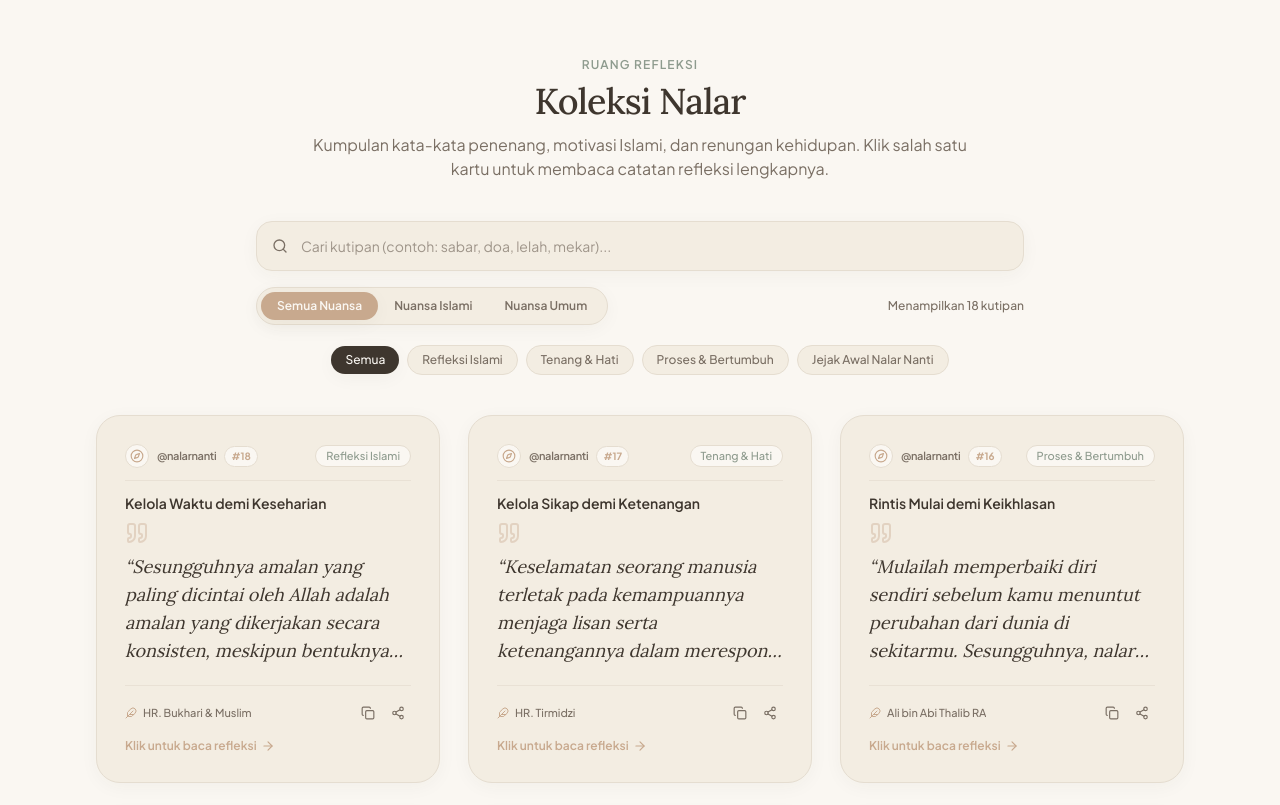
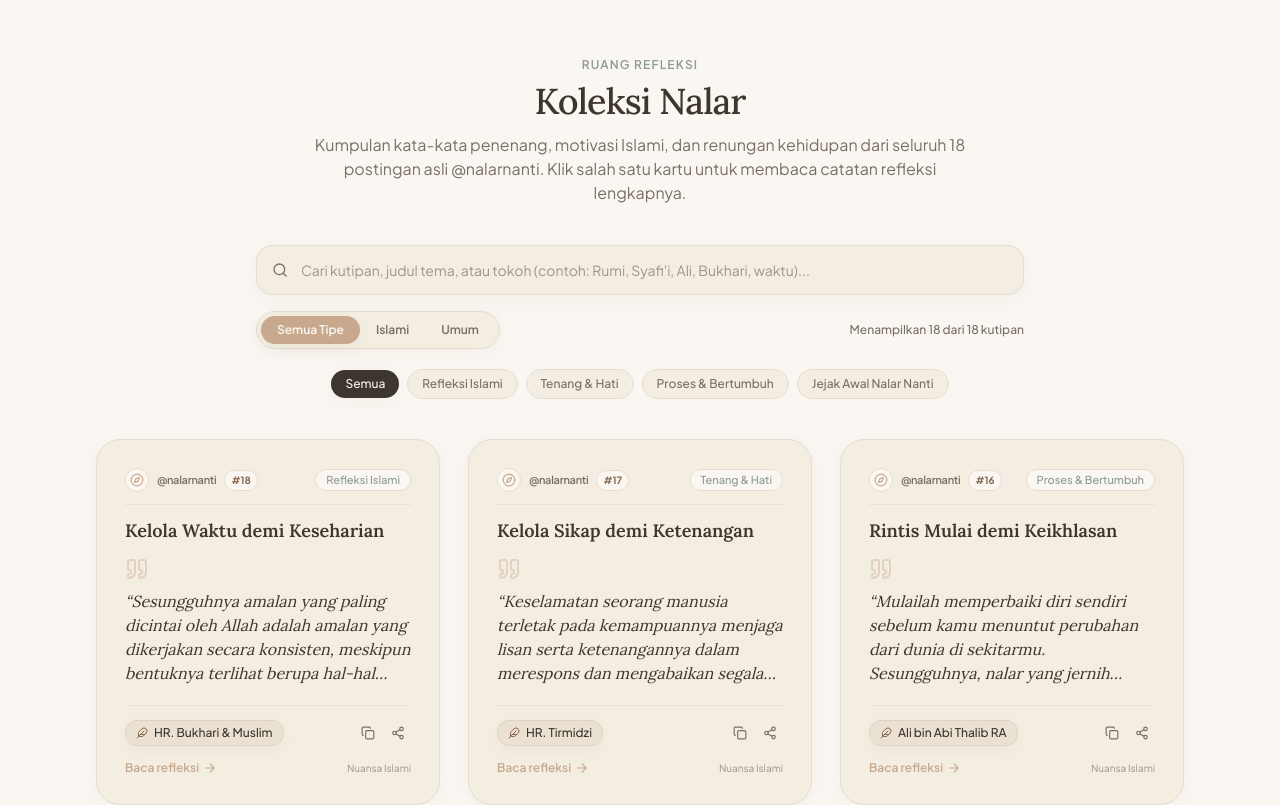
Before and after one commit to amascar23/nalar-nanti-web, a Next.js app: page / in a window 1280 px wide. Shown: the part 2400-3205 px from the top of the page. Built offline with nearby package versions, Linux system fonts and the light colour scheme.

Commit message:
feat(collection): sesuaikan Koleksi Nalar dengan kartu estetik @nalarnanti, filter tipe, dan pencarian cerdas

```diff
--- a/src/components/QuoteSection.tsx
+++ b/src/components/QuoteSection.tsx
@@ -23,6 +23,7 @@ export default function QuoteSection() {
   const [copiedId, setCopiedId] = useState<string | null>(null);
   const [isModalCopied, setIsModalCopied] = useState<boolean>(false);
 
+  // Tab filter kategori sesuai data asli @nalarnanti
   const categories: ("Semua" | QuoteCategory)[] = [
     "Semua",
     "Refleksi Islami",
@@ -54,7 +55,7 @@ export default function QuoteSection() {
     return () => window.removeEventListener("keydown", handleKeyDown);
   }, []);
 
-  // Filter kutipan berdasarkan tipe, kategori, dan kata kunci pencarian
+  // Filter kutipan cerdas: berdasarkan tipe, kategori, dan kata kunci (isi, judul tema, atau tokoh/sumber)
   const filteredQuotes = QUOTES_DATA.filter((item) => {
     const matchType = selectedType === "Semua" || item.type === selectedType;
     const matchCat = selectedCategory === "Semua" || item.category === selectedCategory;
@@ -63,17 +64,17 @@ export default function QuoteSection() {
     const matchSearch =
       !query ||
       item.quote.toLowerCase().includes(query) ||
+      item.themeTitle.toLowerCase().includes(query) ||
+      item.source.toLowerCase().includes(query) ||
       item.reflection.toLowerCase().includes(query) ||
-      item.category.toLowerCase().includes(query) ||
-      item.themeTitle.toLowerCase().includes(query) ||
-      item.source.toLowerCase().includes(query);
+      item.category.toLowerCase().includes(query);
 
     return matchType && matchCat && matchSearch;
   });
 
   const handleCopy = (quote: QuoteItem, e?: React.MouseEvent) => {
     if (e) e.stopPropagation();
-    const textToCopy = `“${quote.quote}”\n— ${quote.source}\n\n${quote.reflection}\n\n— Nalar Nanti (@nalarnanti)`;
+    const textToCopy = `“${quote.quote}” — ${quote.source} (Nalar Nanti)\n\n${quote.reflection}\n\n— Nalar Nanti (@nalarnanti)`;
     navigator.clipboard.writeText(textToCopy);
     setCopiedId(quote.id);
     setTimeout(() => {
@@ -82,7 +83,7 @@ export default function QuoteSection() {
   };
 
   const handleCopyInModal = (quote: QuoteItem) => {
-    const textToCopy = `“${quote.quote}”\n— ${quote.source}\n\n${quote.reflection}\n\n— Nalar Nanti (@nalarnanti)`;
+    const textToCopy = `“${quote.quote}” — ${quote.source} (Nalar Nanti)\n\n${quote.reflection}\n\n— Nalar Nanti (@nalarnanti)`;
     navigator.clipboard.writeText(textToCopy);
     setIsModalCopied(true);
     setTimeout(() => {
@@ -95,9 +96,9 @@ export default function QuoteSection() {
     const text = encodeURIComponent(
       `🌿 *Nalar Nanti — ${quote.themeTitle}*\n\n` +
       `“${quote.quote}”\n` +
-      `— ${quote.source}\n\n` +
+      `— ${quote.source} (Nalar Nanti)\n\n` +
       `*Refleksi:* ${quote.reflection}\n\n` +
-      `— Baca selengkapnya di https://nalarnanti.com atau IG: @nalarnanti`
+      `— Ruang Singgah untuk Menata Nalar & Merakit Asa\nhttps://nalarnanti.com`
     );
     window.open(`https://wa.me/?text=${text}`, "_blank", "noopener,noreferrer");
   };
@@ -114,20 +115,20 @@ export default function QuoteSection() {
             Koleksi Nalar
           </h2>
           <p className="font-sans text-xs sm:text-base text-[#7A6F64] leading-relaxed">
-            Kumpulan kata-kata penenang, motivasi Islami, dan renungan kehidupan. Klik salah satu kartu untuk membaca catatan refleksi lengkapnya.
+            Kumpulan kata-kata penenang, motivasi Islami, dan renungan kehidupan dari seluruh 18 postingan asli @nalarnanti. Klik salah satu kartu untuk membaca catatan refleksi lengkapnya.
           </p>
         </div>
 
         {/* Search Bar & Quick Filters */}
         <div className="max-w-3xl mx-auto mb-8 sm:mb-10 space-y-3.5 sm:space-y-4">
-          {/* Kolom Pencarian Sederhana (font-size 16px di mobile mencegah auto-zoom iOS) */}
+          {/* Kolom Pencarian Cerdas (mencari kutipan, judul tema, atau tokoh/sumber) */}
           <div className="relative">
             <Search className="w-4 h-4 text-[#7A6F64] absolute left-3.5 sm:left-4 top-1/2 -translate-y-1/2 pointer-events-none" />
             <input
               type="text"
               value={searchQuery}
               onChange={(e) => setSearchQuery(e.target.value)}
-              placeholder="Cari kutipan (contoh: sabar, doa, lelah, mekar)..."
+              placeholder="Cari kutipan, judul tema, atau tokoh (contoh: Rumi, Syafi'i, Ali, Bukhari, waktu)..."
               className="w-full pl-10 sm:pl-11 pr-10 py-3 sm:py-3.5 rounded-2xl bg-[#F3EDE2] border border-[#E5DDD0] text-base sm:text-sm text-[#3E362E] placeholder-[#7A6F64]/70 focus:outline-none focus:border-[#C8A98E] focus:ring-1 focus:ring-[#C8A98E] transition-all shadow-soft"
             />
             {searchQuery && (
@@ -141,7 +142,7 @@ export default function QuoteSection() {
             )}
           </div>
 
-          {/* Filter Cepat Nuansa (Islami & Umum) */}
+          {/* Filter Cepat Tipe Kutipan: "Semua Tipe", "Islami", dan "Umum" */}
           <div className="flex flex-col sm:flex-row items-center justify-between gap-2.5 sm:gap-3">
             <div className="inline-flex items-center p-1 bg-[#F3EDE2] border border-[#E5DDD0] rounded-full shadow-soft">
               {(["Semua", "Islami", "Umum"] as const).map((type) => (
@@ -154,13 +155,13 @@ export default function QuoteSection() {
                       : "text-[#7A6F64] hover:text-[#3E362E]"
                   }`}
                 >
-                  {type === "Semua" ? "Semua Nuansa" : `Nuansa ${type}`}
+                  {type === "Semua" ? "Semua Tipe" : type}
                 </button>
               ))}
             </div>
 
             <p className="text-xs text-[#7A6F64] font-medium">
-              Menampilkan {filteredQuotes.length} kutipan
+              Menampilkan {filteredQuotes.length} dari {QUOTES_DATA.length} kutipan
             </p>
           </div>
 
@@ -194,7 +195,7 @@ export default function QuoteSection() {
               className="flex flex-col justify-between p-5 sm:p-7 rounded-3xl bg-[#F3EDE2] border border-[#E5DDD0] shadow-soft hover:shadow-card hover:-translate-y-1.5 active:scale-[0.99] transition-all duration-300 relative group cursor-pointer text-left overflow-hidden"
             >
               <div>
-                {/* Header Kartu Bergaya Feed Instagram @nalarnanti */}
+                {/* Header Kartu: Label Kategori Kecil & Identitas Feed Instagram @nalarnanti */}
                 <div className="flex items-center justify-between gap-2 mb-3 pb-3 border-b border-[#E5DDD0]/70">
                   <div className="flex items-center gap-1.5 sm:gap-2">
                     <span className="w-6 h-6 rounded-full bg-[#FAF7F2] border border-[#E5DDD0] flex items-center justify-center text-[#C8A98E]">
@@ -203,7 +204,7 @@ export default function QuoteSection() {
                     <span className="text-[11px] font-semibold text-[#7A6F64] tracking-tight">
                       @nalarnanti
                     </span>
-                    <span className="text-[10px] text-[#C8A98E] font-bold bg-[#FAF7F2] px-1.5 py-0.5 rounded-full border border-[#E5DDD0]">
+                    <span className="text-[10px] text-[#886950] font-bold bg-[#FAF7F2] px-1.5 py-0.5 rounded-full border border-[#E5DDD0]">
                       #{item.orderNumber}
                     </span>
                   </div>
@@ -213,30 +214,32 @@ export default function QuoteSection() {
                   </span>
                 </div>
 
-                {/* Judul Tema Khas Postingan */}
-                <div className="mb-2">
-                  <h3 className="font-sans font-semibold text-xs sm:text-sm text-[#3E362E] line-clamp-1">
+                {/* Bagian Atas Kartu: Judul Tema Kartu (themeTitle) */}
+                <div className="mb-3">
+                  <h3 className="font-serif text-base sm:text-lg font-semibold text-[#3E362E] group-hover:text-[#886950] transition-colors leading-snug">
                     {item.themeTitle}
                   </h3>
                 </div>
 
-                {/* Teks Kutipan Utama (Lora Serif) */}
+                {/* Bagian Tengah: Teks Kutipan Utama dengan Font Lora */}
                 <div className="relative mb-5">
                   <Quote className="w-5 h-5 sm:w-6 sm:h-6 text-[#C8A98E]/40 mb-2 group-hover:text-[#C8A98E] transition-colors" />
-                  <p className="font-serif italic text-base sm:text-lg leading-relaxed text-[#3E362E] line-clamp-4">
+                  <p className="font-serif italic text-sm sm:text-base leading-relaxed text-[#3E362E] line-clamp-4">
                     “{item.quote}”
                   </p>
                 </div>
               </div>
 
-              {/* Footer Kartu & Petunjuk Klik Refleksi */}
+              {/* Bagian Bawah Kartu: Pill/Kotak Sumber (source), Aksi Cepat, dan Petunjuk "Baca refleksi →" */}
               <div className="pt-3.5 border-t border-[#E5DDD0]/70 flex flex-col gap-2.5">
-                <div className="flex items-center justify-between text-xs text-[#7A6F64]">
-                  <span className="inline-flex items-center gap-1.5 text-[11px] font-medium text-[#7A6F64]">
-                    <Feather className="w-3 h-3 text-[#C8A98E]" />
-                    <span className="truncate max-w-[140px] sm:max-w-[170px]">{item.source}</span>
+                <div className="flex items-center justify-between text-xs text-[#7A6F64] gap-2">
+                  {/* Pill Sumber dengan Latar Soft Cream Hangat (#EAE1D3) */}
+                  <span className="inline-flex items-center gap-1.5 text-[11px] sm:text-xs font-sans font-medium px-2.5 py-1 rounded-xl bg-[#EAE1D3] text-[#3E362E] border border-[#DDD3C3] shadow-soft shrink-0">
+                    <Feather className="w-3 h-3 text-[#886950]" />
+                    <span className="truncate max-w-[130px] sm:max-w-[160px]">{item.source}</span>
                   </span>
 
+                  {/* Tombol Salin & Bagikan Mini */}
                   <div className="flex items-center gap-1">
                     <button
                       onClick={(e) => handleCopy(item, e)}
@@ -261,10 +264,15 @@ export default function QuoteSection() {
                   </div>
                 </div>
 
-                {/* Petunjuk kecil: "Klik untuk baca refleksi →" */}
-                <div className="flex items-center gap-1 text-xs font-semibold text-[#C8A98E] group-hover:text-[#B9967A] transition-colors pt-0.5">
-                  <span>Klik untuk baca refleksi</span>
-                  <ArrowRight className="w-3.5 h-3.5 group-hover:translate-x-1 transition-transform" />
+                {/* Petunjuk "Baca refleksi →" */}
+                <div className="flex items-center justify-between pt-1">
+                  <div className="flex items-center gap-1 text-xs font-semibold text-[#C8A98E] group-hover:text-[#B9967A] transition-colors">
+                    <span>Baca refleksi</span>
+                    <ArrowRight className="w-3.5 h-3.5 group-hover:translate-x-1 transition-transform" />
+                  </div>
+                  <span className="text-[10px] text-[#7A6F64]/70 font-sans">
+                    Nuansa {item.type}
+                  </span>
                 </div>
               </div>
             </div>
@@ -279,7 +287,7 @@ export default function QuoteSection() {
               Tidak ada kutipan yang sesuai
             </p>
             <p className="text-xs text-[#7A6F64] max-w-xs mx-auto mb-5 leading-relaxed">
-              Coba gunakan kata kunci lain atau kembalikan pilihan ke semua kategori.
+              Coba gunakan kata kunci lain (misal: Rumi, Syafi'i, sabar) atau kembalikan pilihan ke semua kategori.
             </p>
             <button
               onClick={() => {
@@ -296,7 +304,7 @@ export default function QuoteSection() {
       </div>
 
       {/* ========================================================================= */}
-      {/* MODAL / POP-UP BACA REFLEKSI (Nuansa Soft Cream) */}
+      {/* MODAL / POP-UP BACA REFLEKSI (Nuansa Cream Lembut Khas @nalarnanti) */}
       {/* ========================================================================= */}
       {selectedModalQuote && (
         <div
@@ -308,7 +316,7 @@ export default function QuoteSection() {
             onClick={(e) => e.stopPropagation()}
           >
             {/* Modal Header */}
-            <div className="flex items-center justify-between mb-5 pb-3.5 border-b border-[#E5DDD0]">
+            <div className="flex items-center justify-between pb-3.5 border-b border-[#E5DDD0]">
               <div className="flex items-center gap-2">
                 <span className="w-7 h-7 rounded-full bg-[#F3EDE2] border border-[#E5DDD0] flex items-center justify-center text-[#C8A98E]">
                   <Compass className="w-4 h-4" />
@@ -318,14 +326,12 @@ export default function QuoteSection() {
                     <span className="text-xs font-semibold text-[#3E362E]">
                       @nalarnanti
                     </span>
+                    <span className="text-[10px] text-[#886950] font-bold bg-[#F3EDE2] px-2 py-0.5 rounded-full border border-[#E5DDD0]">
+                      #{selectedModalQuote.orderNumber}
+                    </span>
                     <span className="text-[10px] font-semibold px-2 py-0.5 rounded-full bg-[#8E9B8E]/15 text-[#637063]">
                       {selectedModalQuote.category}
                     </span>
-                  </div>
-                  <div className="flex items-center gap-1.5 text-[11px] text-[#7A6F64] mt-0.5 font-medium">
-                    <span className="font-semibold text-[#8E9B8E]">#{selectedModalQuote.orderNumber}</span>
-                    <span>•</span>
-                    <span>{selectedModalQuote.themeTitle}</span>
                   </div>
                 </div>
               </div>
@@ -340,19 +346,33 @@ export default function QuoteSection() {
               </button>
             </div>
 
+            {/* Judul Tema Kartu (themeTitle) di Modal */}
+            <div className="mt-4 mb-3">
+              <span className="text-[11px] font-semibold uppercase tracking-wider text-[#8E9B8E] block mb-1">
+                Tema Refleksi
+              </span>
+              <h3 className="font-serif text-xl sm:text-2xl font-semibold text-[#3E362E] leading-snug">
+                {selectedModalQuote.themeTitle}
+              </h3>
+            </div>
+
             {/* Kutipan Utama dalam Modal (Lora Font) */}
-            <div className="mb-5 sm:mb-6">
+            <div className="mb-5 sm:mb-6 relative">
               <Quote className="w-6 h-6 sm:w-7 sm:h-7 text-[#C8A98E]/50 mb-2" />
               <blockquote className="font-serif italic text-lg sm:text-2xl text-[#3E362E] leading-relaxed">
                 “{selectedModalQuote.quote}”
               </blockquote>
-              <div className="mt-3 flex items-center gap-1.5 text-xs sm:text-sm font-sans font-medium text-[#7A6F64]">
-                <Feather className="w-3.5 h-3.5 text-[#C8A98E]" />
-                <span>{selectedModalQuote.source}</span>
+
+              {/* Pill/Badge Sumber (source) */}
+              <div className="mt-4 flex items-center">
+                <span className="inline-flex items-center gap-1.5 text-xs sm:text-sm font-sans font-medium px-3.5 py-1.5 rounded-xl bg-[#EAE1D3] text-[#3E362E] border border-[#DDD3C3] shadow-soft">
+                  <Feather className="w-3.5 h-3.5 text-[#886950]" />
+                  <span>{selectedModalQuote.source}</span>
+                </span>
               </div>
             </div>
 
-            {/* Catatan Refleksi Panjang */}
+            {/* Catatan Refleksi Lengkap */}
             <div className="bg-[#F3EDE2] border border-[#E5DDD0] rounded-2xl p-4 sm:p-6 mb-6">
               <div className="flex items-center gap-1.5 text-xs font-semibold uppercase tracking-wider text-[#8E9B8E] mb-2">
                 <BookOpen className="w-3.5 h-3.5" />
@@ -363,13 +383,13 @@ export default function QuoteSection() {
               </p>
             </div>
 
-            {/* Tombol Aksi di Modal (Mobile Friendly 2 Kolom) */}
-            <div className="flex flex-col sm:flex-row items-stretch sm:items-center justify-between gap-3 pt-2 border-t border-[#E5DDD0]">
-              <div className="grid grid-cols-2 sm:flex sm:items-center gap-2 w-full sm:w-auto">
-                {/* Tombol Salin */}
+            {/* Tombol Aksi di Modal (Salin Kutipan & Bagikan ke WhatsApp) */}
+            <div className="flex flex-col sm:flex-row items-stretch sm:items-center justify-between gap-3 pt-3 border-t border-[#E5DDD0]">
+              <div className="grid grid-cols-2 sm:flex sm:items-center gap-2.5 w-full sm:w-auto">
+                {/* Tombol Salin Kutipan */}
                 <button
                   onClick={() => handleCopyInModal(selectedModalQuote)}
-                  className="inline-flex items-center justify-center gap-1.5 sm:gap-2 px-3.5 py-2.5 rounded-full bg-[#F3EDE2] border border-[#E5DDD0] text-xs font-semibold text-[#3E362E] hover:border-[#C8A98E] hover:text-[#C8A98E] transition-all shadow-soft active:scale-95"
+                  className="inline-flex items-center justify-center gap-1.5 sm:gap-2 px-4 py-2.5 rounded-full bg-[#F3EDE2] border border-[#E5DDD0] text-xs font-semibold text-[#3E362E] hover:border-[#C8A98E] hover:text-[#C8A98E] transition-all shadow-soft active:scale-95"
                 >
                   {isModalCopied ? (
                     <>
@@ -379,7 +399,7 @@ export default function QuoteSection() {
                   ) : (
                     <>
                       <Copy className="w-3.5 h-3.5 text-[#7A6F64]" />
-                      <span>Salin</span>
+                      <span>Salin Kutipan</span>
                     </>
                   )}
                 </button>
@@ -387,10 +407,10 @@ export default function QuoteSection() {
                 {/* Tombol Bagikan ke WhatsApp */}
                 <button
                   onClick={() => handleShareWa(selectedModalQuote)}
-                  className="inline-flex items-center justify-center gap-1.5 sm:gap-2 px-3.5 py-2.5 rounded-full bg-[#C8A98E] text-[#FAF7F2] text-xs font-semibold hover:bg-[#B9967A] transition-all shadow-soft active:scale-95"
+                  className="inline-flex items-center justify-center gap-1.5 sm:gap-2 px-4 py-2.5 rounded-full bg-[#C8A98E] text-[#FAF7F2] text-xs font-semibold hover:bg-[#B9967A] transition-all shadow-soft active:scale-95"
                 >
                   <Share2 className="w-3.5 h-3.5 text-[#FAF7F2]" />
-                  <span>WhatsApp</span>
+                  <span>Bagikan ke WhatsApp</span>
                 </button>
               </div>
 
```
